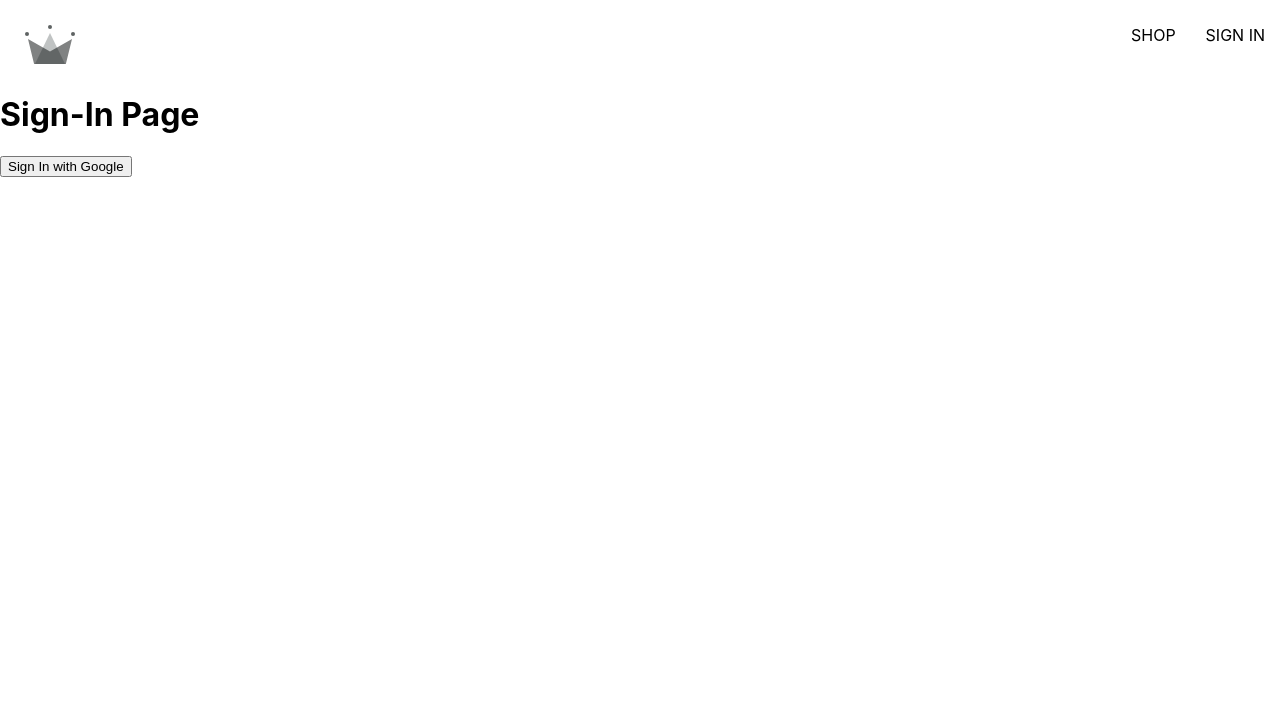
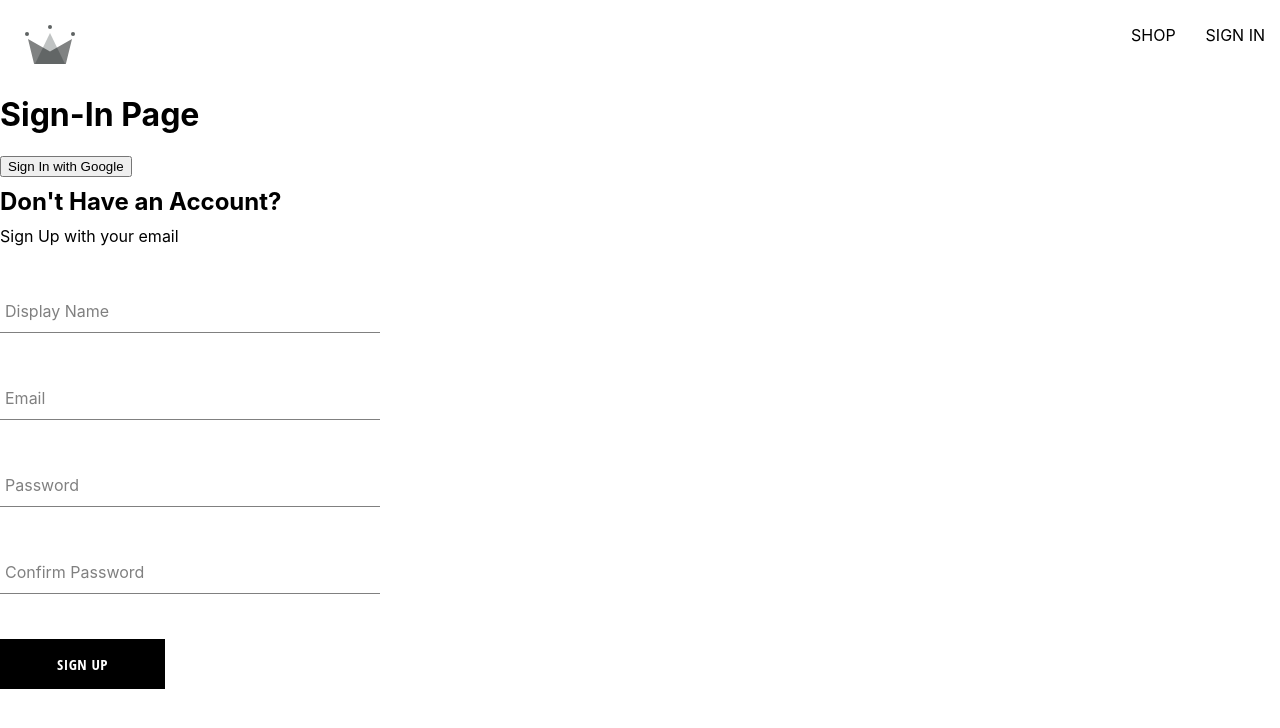
Before and after one commit to reytiartur/clothing-ecommerce, a React (Create React App) app: page /sign-in in a window 1280 px wide. Shown: the top 728 px of the page. Built offline with nearby package versions, Linux system fonts and the light colour scheme.

Commit message:
Sign Up component, Form Input component and Button component created

```diff
--- /dev/null
+++ b/src/components/button/button.component.jsx
@@ -0,0 +1,17 @@
+import './button.styles.scss'
+
+
+const BUTTON_TYPE_CLASSES = {
+    google: "google-sign-in",
+    inverted: "inverted"
+}
+
+const Button = ({ children, buttonType }) => {
+    return (
+        <button className={`button-container ${BUTTON_TYPE_CLASSES[buttonType]}`}>
+            {children}
+        </button>
+    )
+}
+
+export default Button;
--- /dev/null
+++ b/src/components/button/button.styles.scss
@@ -0,0 +1,46 @@
+.button-container {
+    min-width: 165px;
+    width: auto;
+    height: 50px;
+    letter-spacing: 0.5px;
+    line-height: 50px;
+    padding: 0 35px 0 35px;
+    font-size: 15px;
+    background-color: black;
+    color: white;
+    text-transform: uppercase;
+    font-family: 'Open Sans Condensed';
+    font-weight: bolder;
+    border: none;
+    cursor: pointer;
+    display: flex;
+    justify-content: center;
+
+    &:hover {
+        background-color: white;
+        color: black;
+        border: 1px solid black;
+    }
+
+    &.google-sign-in {
+        background-color: #4285f4;
+        color: white;
+
+        &:hover {
+            background-color: #357ae8;
+            border: none;
+        }
+    }
+
+        &.inverted {
+            background-color: white;
+            color: black;
+            border: 1px solid black;
+
+            &:hover {
+                background-color: black;
+                color: white;
+                border: none;
+            }
+        }
+    }
--- /dev/null
+++ b/src/components/form-input/form-input.component.jsx
@@ -0,0 +1,14 @@
+import './form-input.styles.scss'
+
+const FormInput = ({ label, ...otherProps }) => {
+    return (
+        <div className="group">
+            <input className="form-input" {...otherProps} />
+            {label && (
+            <label className={`${otherProps.value.length ? "shrink" : ""} form-input-label`}>{label}</label>
+            )}
+        </div>
+    )
+}
+
+export default FormInput;
--- /dev/null
+++ b/src/components/form-input/form-input.styles.scss
@@ -0,0 +1,54 @@
+$sub-color: grey;
+$main-color: black;
+
+@mixin shrinkLabel {
+    top: -14px;
+    font-size: 12px;
+    color: $main-color;
+}
+
+.group {
+    position: relative;
+    margin: 45px 0;
+
+    .form-input {
+        background: none;
+        background-color: white;
+        color: $sub-color;
+        font-size: 18px;
+        padding: 10px 10px 10px 5px;
+        display: block;
+        width: 100%;
+        border: none;
+        border-radius: 0;
+        border-bottom: 1px solid $sub-color;
+        margin: 25px 0;
+
+        &:focus {
+            outline: none;
+        }
+
+        &:focus ~ .form-input-label {
+
+            @include shrinkLabel();
+        }
+    }
+
+    input[type='password'] {
+        letter-spacing: 0.3em;
+    }
+
+    .form-input-label {
+        color: $sub-color;
+        font-size: 16px;
+        font-weight: normal;
+        position: absolute;
+        pointer-events: none;
+        left: 5px; top: 10px;
+        transition: 300ms ease all;
+
+        &.shrink {
+            @include shrinkLabel();
+        }
+    }
+}
--- /dev/null
+++ b/src/components/sign-up/sign-up.component.jsx
@@ -0,0 +1,68 @@
+import { async } from "@firebase/util";
+import { useState } from "react";
+import { createAuthUserWithEmailAndPassword, createUserDocumentFromAuth } from "../../firebase/firebase";
+import FormInput from "../form-input/form-input.component";
+import Button from "../button/button.component";
+import './sign-up.styles.scss'
+
+const defaultFormFields = {
+    displayName: '',
+    email: '',
+    password: '',
+    confirmPassword: ''
+}
+
+const SignUpForm = () => {
+    const [formFields, setFormFields] = useState(defaultFormFields)
+    const { displayName, email, password, confirmPassword } = formFields;
+
+    const handleChange = (event) => {
+        const { name, value } = event.target;
+
+        setFormFields({...formFields, [name]: value})
+    }
+
+    const handleSubmit = async (event) => {
+        event.preventDefault()
+        if(password !== confirmPassword) {
+            alert("passwords do not match");
+            return
+        }
+
+        try {
+            const { user } = await createAuthUserWithEmailAndPassword(email, password);
+            await createUserDocumentFromAuth(user, { displayName });
+            resetFormFields()
+        } catch(error) {
+            if(error.code === 'auth/email-already-in-use') {
+                alert("Cannot create user. Email already in use!")
+            } else {
+                console.error(error)
+            }
+        }
+
+    }
+
+    const resetFormFields = () => {
+        setFormFields(defaultFormFields)
+    }
+
+    return (
+        <div className="sign-up-container">
+            <h2>Don't Have an Account?</h2>
+            <span>Sign Up with your email</span>
+            <form onSubmit={ handleSubmit }>
+                <FormInput label="Display Name" type="text" required name="displayName" onChange={ handleChange } value={ displayName } />
+
+                <FormInput label="Email" type="email" required name="email" onChange={ handleChange } value={ email } />
+
+                <FormInput label="Password" type="password" required name="password" onChange={ handleChange } value={ password } />
+
+                <FormInput label="Confirm Password" type="password" required name="confirmPassword" onChange={ handleChange } value = { confirmPassword } />
+                <Button type="submit">Sign Up</Button>
+            </form>
+        </div>
+    )
+}
+
+export default SignUpForm;
--- /dev/null
+++ b/src/components/sign-up/sign-up.styles.scss
@@ -0,0 +1,9 @@
+.sign-up-container {
+    display: flex;
+    flex-direction: column;
+    width: 380px;
+
+    h2 {
+        margin: 10px 0;
+    }
+}
--- a/src/firebase/firebase.js
+++ b/src/firebase/firebase.js
@@ -1,5 +1,5 @@
 import { initializeApp } from 'firebase/app'
-import { getAuth, signInWithRedirect, signInWithPopup, GoogleAuthProvider } from 'firebase/auth'
+import { getAuth, signInWithRedirect, signInWithPopup, GoogleAuthProvider, createUserWithEmailAndPassword } from 'firebase/auth'
 import { getFirestore, doc, getDoc, setDoc } from 'firebase/firestore'
 
 const firebaseConfig = {
@@ -24,7 +24,7 @@
 export const signInWithGooglePopup = () => signInWithPopup(auth, provider)
 export const database = getFirestore()
 
-export const createUserDocumentFromAuth = async (userAuth) => {
+export const createUserDocumentFromAuth = async (userAuth, additionalInformation = {}) => {
   const userDocRef = doc(database, 'users', userAuth.uid)
   const userSnapshot = await getDoc(userDocRef)
 
@@ -33,8 +33,7 @@
     const createdAt = new Date();
 
     try{
-      await setDoc(userDocRef, { displayName, email, createdAt
-    })
+      await setDoc(userDocRef, { displayName, email, createdAt, ...additionalInformation })
     } catch (error) {
       console.log("Error creating user:", error)
     }
@@ -42,3 +41,8 @@
 
   return userDocRef;
 }
+
+export const createAuthUserWithEmailAndPassword = async (email,password) => {
+  if(!email || !password) return;
+  return await createUserWithEmailAndPassword(auth, email, password);
+}
--- a/src/routes/sign-in/sign-in.component.jsx
+++ b/src/routes/sign-in/sign-in.component.jsx
@@ -1,4 +1,5 @@
-import { signInWithGooglePopup, createUserDocumentFromAuth } from '../../firebase/firebase'
+import { signInWithGooglePopup, createUserDocumentFromAuth } from '../../firebase/firebase';
+import SignUpForm from '../../components/sign-up/sign-up.component'
 
 const SignIn = () => {
     const logGoogleUser = async () => {
@@ -10,6 +11,7 @@
         <div>
             <h1>Sign-In Page</h1>
             <button onClick={ logGoogleUser }>Sign In with Google</button>
+            <SignUpForm />
         </div>
     )
 }
```
